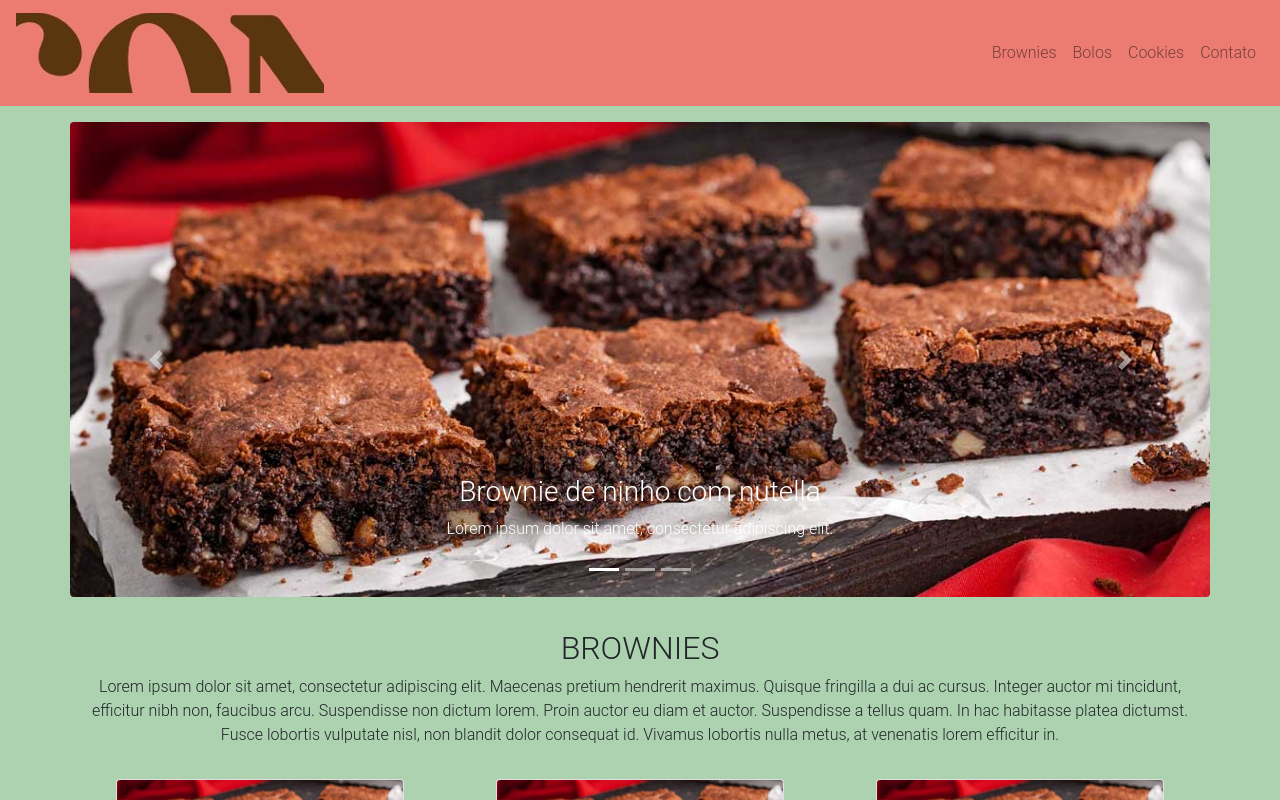
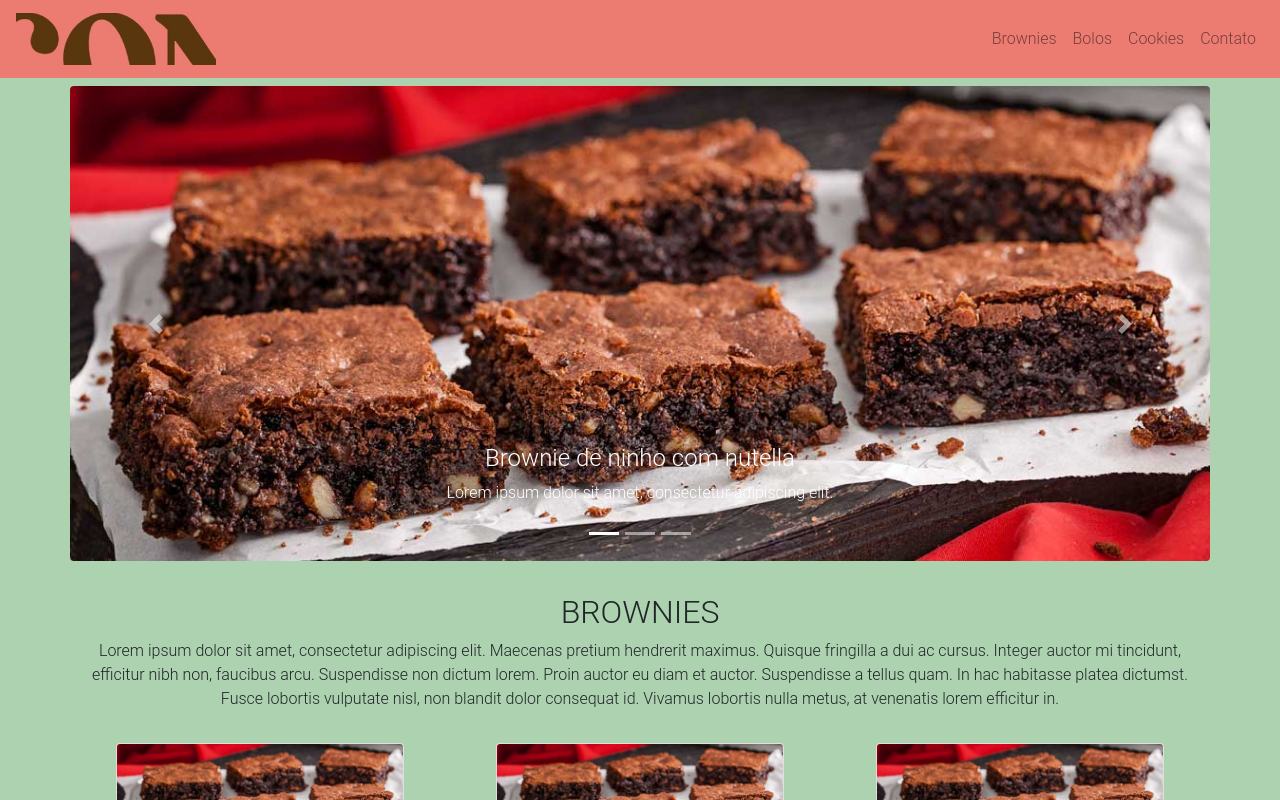
Before and after one commit to vmmelo/didiconfeita, a React (Create React App) app: page / in a window 1280 px wide. Shown: the top 800 px of the page. Built offline with nearby package versions, Linux system fonts and the light colour scheme.

Commit message:
menu fixo

```diff
--- a/src/components/Banner/index.js
+++ b/src/components/Banner/index.js
@@ -22,7 +22,7 @@ function Banner() {
                   alt={key.title}
                 />
                 <Carousel.Caption>
-                  <h3>{key.title}</h3>
+                  <h4>{key.title}</h4>
                   <p>{key.description}</p>
                 </Carousel.Caption>
               </Carousel.Item>
--- a/src/components/Header/index.js
+++ b/src/components/Header/index.js
@@ -7,7 +7,7 @@ import { categories } from '../constant';
 
 function Header() {
   return (
-    <Navbar id="header" bg="pink" expand="lg">
+    <Navbar id="header" bg="pink" expand="lg" fixed="top">
       <Navbar.Brand href="#home">
         <img
           src={Logo}
--- a/src/styles/index.scss
+++ b/src/styles/index.scss
@@ -3,6 +3,11 @@
 html {
   scroll-behavior: smooth;
   scroll-padding: 20% 0 0 0;
+}
+
+body {
+  font-family: 'Roboto Light', sans-serif;
+    padding-top: 70px;
 }
 
 .bg-pink {
@@ -40,6 +45,6 @@ html {
   width: 18rem;
 }
 
-body {
-  font-family: 'Roboto Light', sans-serif;
+.navbar-brand img {
+  max-width: 200px;
 }
```
